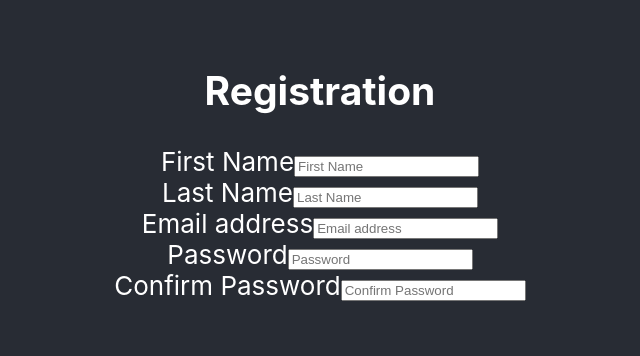
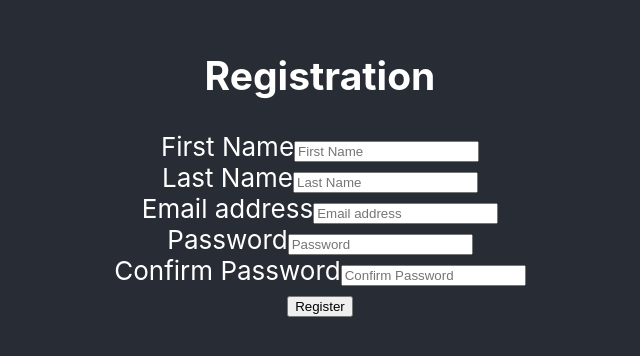
Before and after one commit to shaylagrymaloski/mentHERship, a React (Create React App) app in the folder client/: page /register in a window 1280 px wide. Shown: the part 232-588 px from the top of the page, without its empty margins (320-960 px from the left). Built offline with nearby package versions, Linux system fonts and the light colour scheme.

Commit message:
button added and warning resolved

```diff
--- a/client/src/pages/Register.js
+++ b/client/src/pages/Register.js
@@ -1,6 +1,5 @@
 import "../App.css";
 import React, {Component} from "react";
-import Footer from '../components/Footer';
 import FormValidator from '../FormValidator';
 
 
@@ -94,6 +93,7 @@ class Register extends Component{
             <div className={validation.password_confirmation.isInvalid && 'has-error'}>
             <label htmlFor = "password_confirmation">Confirm Password</label>
             <input type="password" className="form-control" name="password_confirmation" placeholder="Confirm Password" onChange={this.handleInputChange} /> <span className="help-block">{validation.password_confirmation.message}</span> </div>
+            <button onClick={this.handleFormSubmit} className="btn btn-primary"> Register </button>
         </form>
     </div>
   </div>
```
